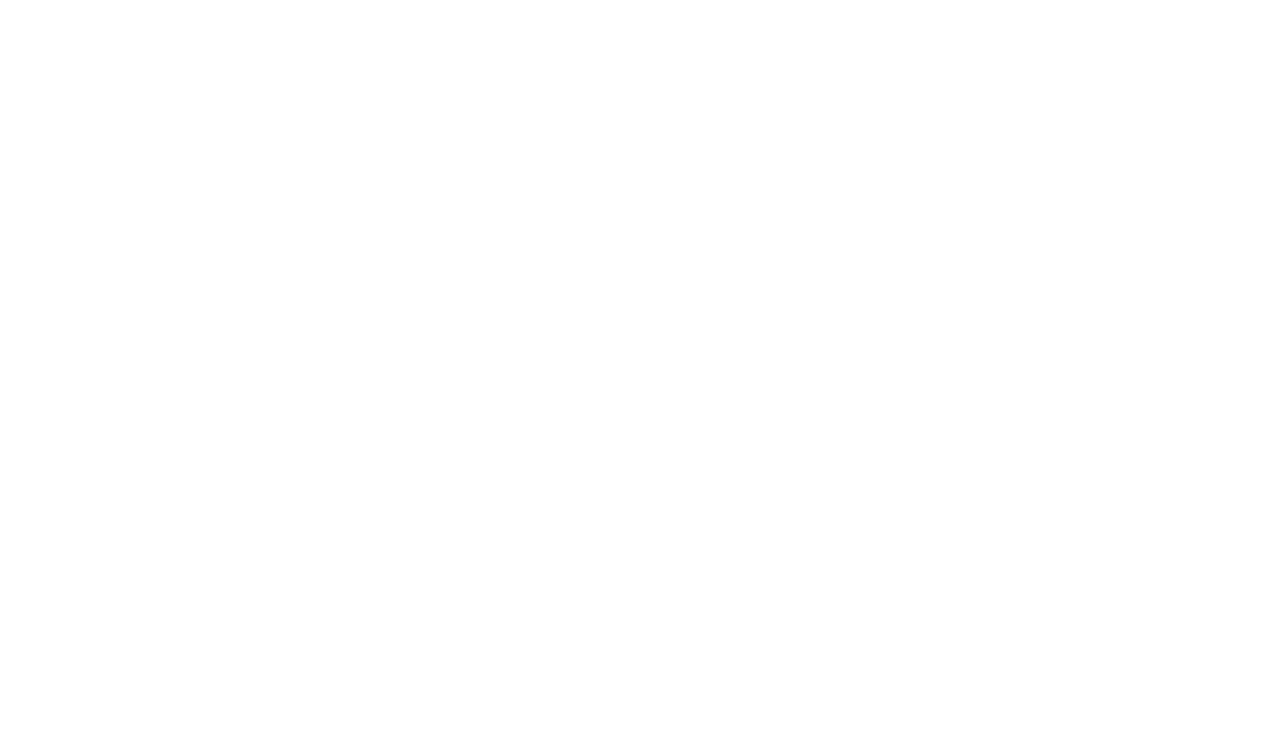
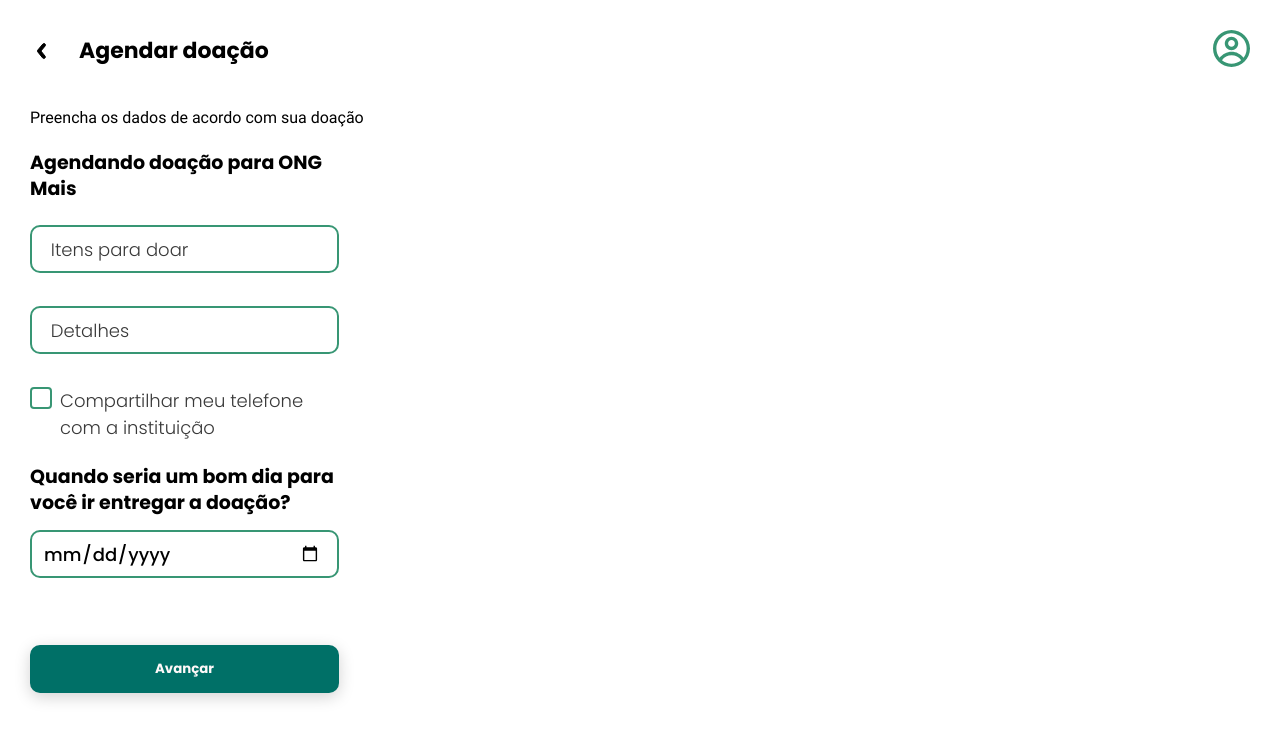
Before and after one commit to estartandodevs-course/doaae, a React (Create React App) app: page /agendardoacao in a window 1280 px wide. Shown: the top 740 px of the page. Built offline with nearby package versions, Linux system fonts and the light colour scheme.

Commit message:
feat: Page Agendar doação criada com estilização

```diff
--- a/src/components/Checkbox/styles.js
+++ b/src/components/Checkbox/styles.js
@@ -5,14 +5,17 @@ export const CheckBoxStyled = styled.div`
   label {
     font-family: Poppins;
     font-size: 18px;
-    padding-left: 2px;
     line-height: 27px;
     width: 278px;
+    color: #393939;
+    font-weight: 300;
+    margin-left: 8px;
   }
 `;
 
 export const Input = styled.input`
   /* position: relative; */
+  position: relative;
   appearance: none;
   outline: none;
   background: transparent;
@@ -27,9 +30,12 @@ export const Input = styled.input`
       position: absolute;
       transition: all 0.1s;
       border-radius: 1px;
-      width: 20px;
-      height: 18px;
+      width: 22px;
+      height: 22px;
       background: #389674;
+      border-radius: 4px;
+      top: -1px;
+      left: -1px;
     }
   }
 `;
--- /dev/null
+++ b/src/pages/AgendarDoacao/index.js
@@ -0,0 +1,64 @@
+import * as S from "./styles";
+import { HeaderBar } from "../../components/HeaderBar";
+import { Input } from "../../components/Input";
+import { CheckBox } from "../../components/Checkbox";
+import { Button } from "../../components/button";
+
+const AgendarDoacao = () => {
+  const DATA_USER = {
+    isLogged: true,
+    profileImage: undefined,
+  };
+
+  const submit = (e) => {
+    e.preventDefault();
+  };
+
+  return (
+    <S.Container>
+      <S.Header>
+        <HeaderBar
+          isLogged={DATA_USER.isLogged}
+          profileImage={DATA_USER.profileImage}
+        >
+          Agendar doação
+        </HeaderBar>
+      </S.Header>
+      <S.Text>Preencha os dados de acordo com sua doação</S.Text>
+      <S.SectionTitle>Agendando doação para ONG Mais</S.SectionTitle>
+
+      <S.Form onSubmit={submit}>
+        <Input
+          inputType="text"
+          id="itens"
+          htmlFor="itens"
+          label="Itens para doar"
+          errorMessage={null}
+        />
+
+        <Input
+          inputType="text"
+          id="detalhes"
+          htmlFor="detalhes"
+          label="Detalhes"
+          errorMessage={null}
+        />
+        <S.Check>
+          <CheckBox />
+        </S.Check>
+
+        <S.SectionTitle>
+          Quando seria um bom dia para você ir entregar a doação?
+        </S.SectionTitle>
+
+        <S.DateContainer>
+          <Input inputType="date" errorMessage={null} />
+        </S.DateContainer>
+
+        <Button>Avançar</Button>
+      </S.Form>
+    </S.Container>
+  );
+};
+
+export default AgendarDoacao;
--- /dev/null
+++ b/src/pages/AgendarDoacao/styles.js
@@ -0,0 +1,33 @@
+import styled from "styled-components";
+
+export const Container = styled.div`
+  padding: 30px;
+  box-sizing: border-box;
+`;
+
+export const Header = styled.header`
+  margin-bottom: 37px;
+`;
+
+export const Text = styled.p`
+  margin-bottom: 23px;
+`;
+
+export const SectionTitle = styled.h1`
+  font-size: 19px;
+  line-height: 26px;
+  width: 315px;
+`;
+
+export const Form = styled.form`
+  margin-top: 23px;
+`;
+
+export const Check = styled.div`
+  margin-bottom: 23px;
+`;
+
+export const DateContainer = styled.div`
+  margin-top: 14px;
+  margin-bottom: 67px;
+`;
--- a/src/pages/index.js
+++ b/src/pages/index.js
@@ -2,5 +2,6 @@ import Home from "./Home";
 import SplashScreen from "./SplashScreen";
 import Login from "./Login";
 import Cadastro from "./Cadastro";
+import AgendarDoacao from "./AgendarDoacao";
 
-export { Home, SplashScreen, Login, Cadastro };
+export { Home, SplashScreen, Login, Cadastro, AgendarDoacao };
--- a/src/routes.js
+++ b/src/routes.js
@@ -1,6 +1,6 @@
 import React from "react";
 import { BrowserRouter, Switch, Route } from "react-router-dom";
-import { Login, SplashScreen, Cadastro, Home } from "./pages";
+import { Login, SplashScreen, Cadastro, Home, AgendarDoacao } from "./pages";
 
 export default function Routes() {
   return (
@@ -10,6 +10,7 @@ export default function Routes() {
         <Route exact path="/" component={SplashScreen} />
         <Route path="/login" component={Login} />
         <Route path="/cadastro" component={Cadastro} />
+        <Route path="/agendardoacao" component={AgendarDoacao} />
       </Switch>
     </BrowserRouter>
   );
```
